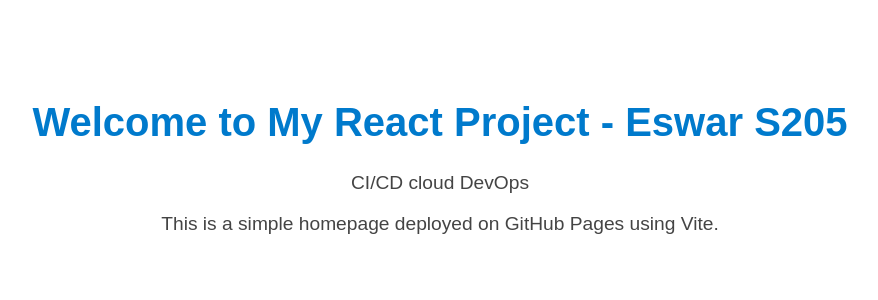
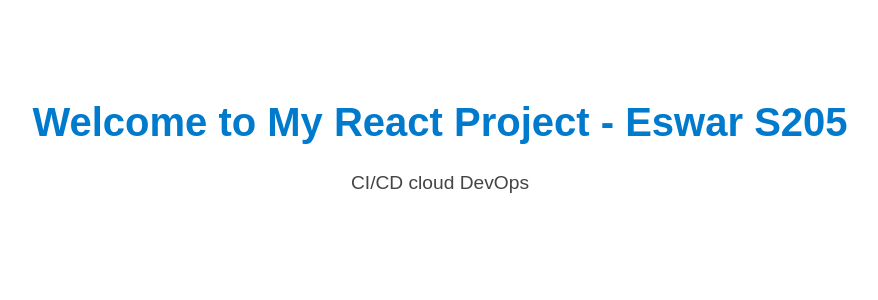
Before and after one commit to mohaneswar123/reactapp205-gitactions, a React (Vite) app: page / in a window 1280 px wide. Shown: the top 300 px of the page, without its empty margins (200-1078 px from the left). Built offline with nearby package versions, Linux system fonts and the light colour scheme.

Commit message:
updated App.jsx

```diff
--- a/package.json
+++ b/package.json
@@ -3,7 +3,7 @@
   "private": true,
   "version": "0.0.0",
   "type": "module",
-  "homepage": "https://github.com/mohaneswar123/reactapp205",
+  "homepage": "https://github.com/mohaneswar123/reactapp205-gitactions",
   "scripts": {
     "dev": "vite",
     "build": "vite build",
--- a/src/App.jsx
+++ b/src/App.jsx
@@ -5,8 +5,6 @@
     <div className="container">
       <h1>Welcome to My React Project - Eswar S205</h1>
       <p>CI/CD cloud DevOps</p>
-      <p>This is a simple homepage deployed on GitHub Pages using Vite.</p>
-
     </div>
   );
 }
--- a/vite.config.js
+++ b/vite.config.js
@@ -4,5 +4,5 @@
 // https://vite.dev/config/
 export default defineConfig({
   plugins: [react()],
-  base: '/reactapp205'
+  base: '/reactapp205-gitactions'
 })
```
